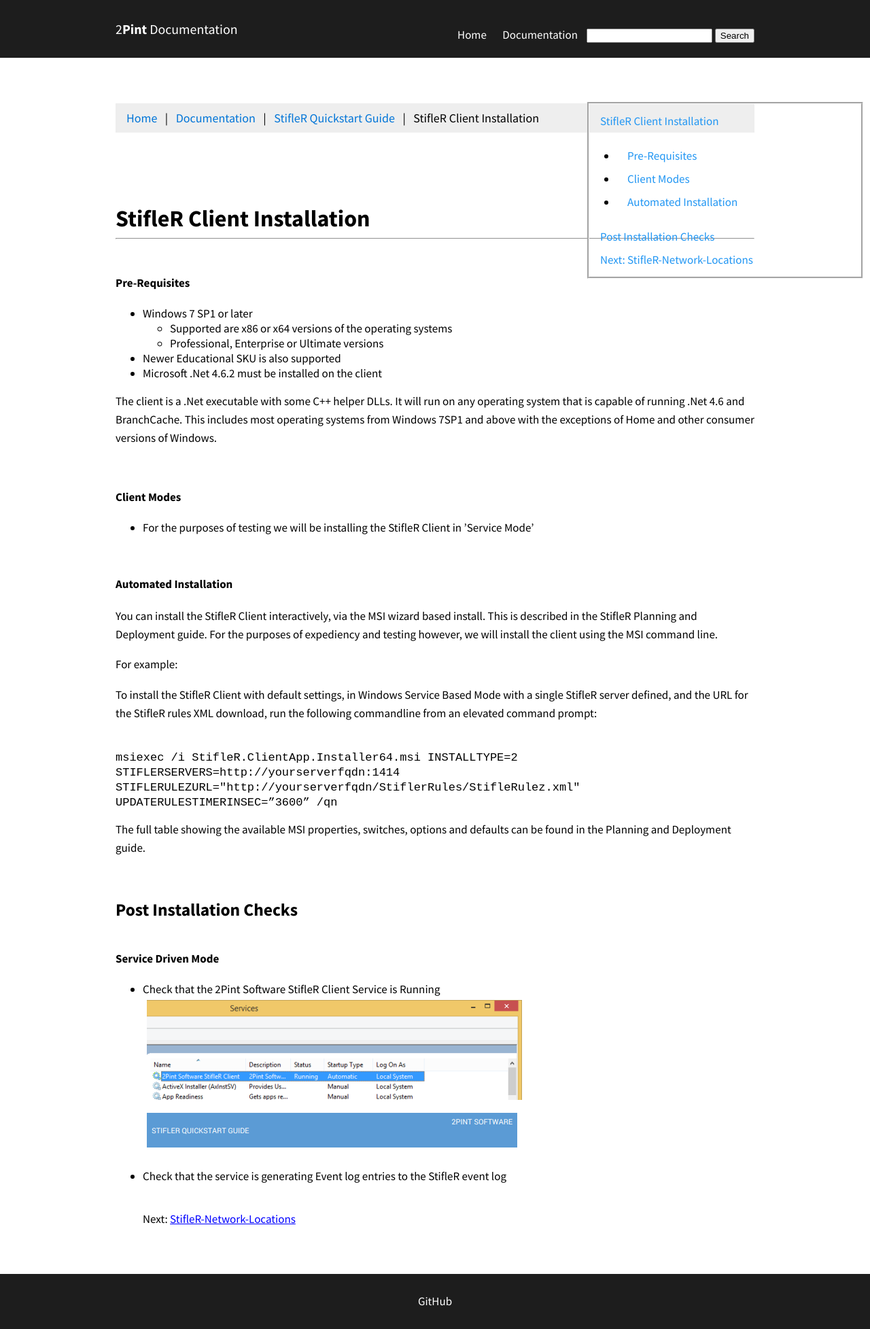
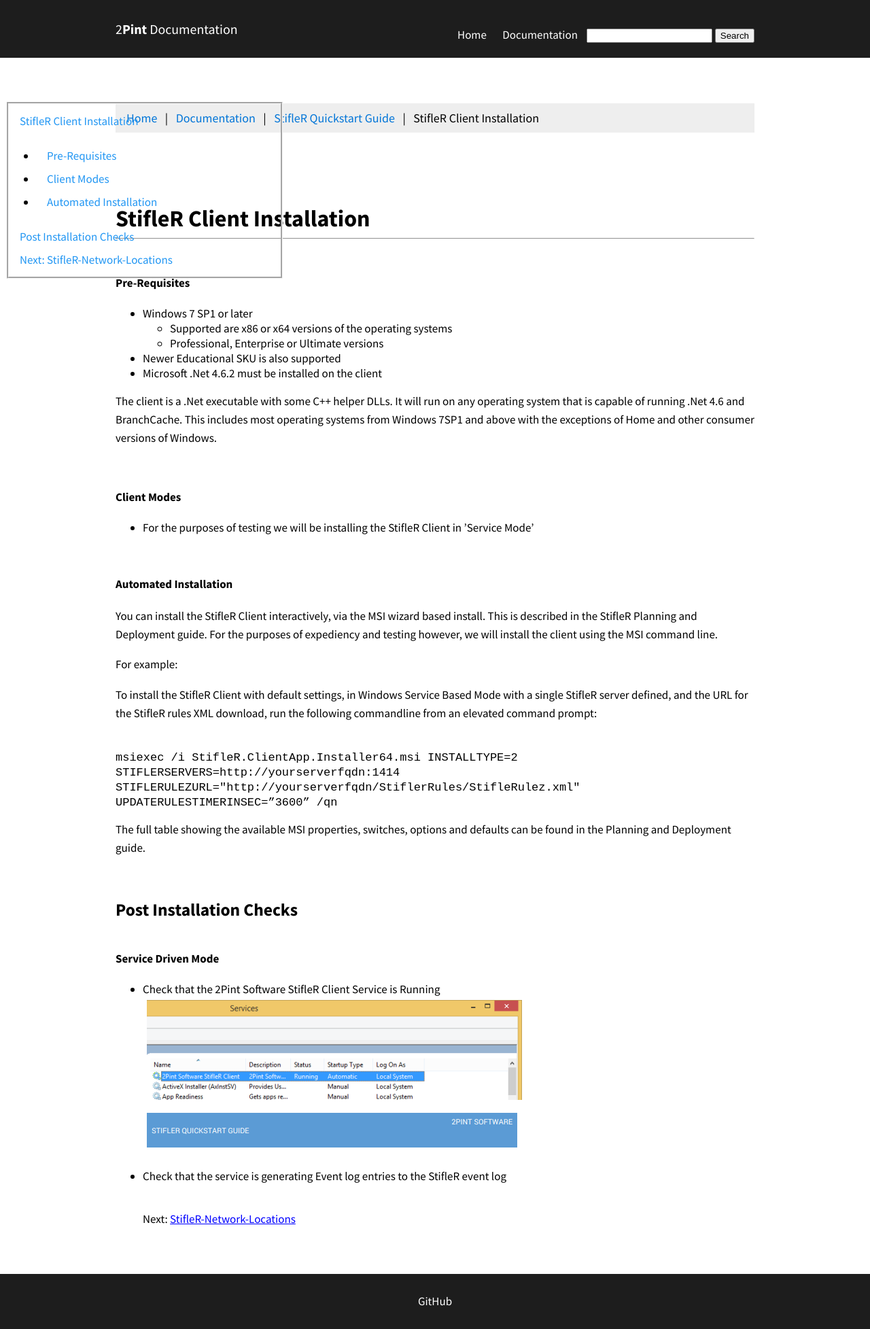
Before and after one commit to RoseSmithTest/2PintTest.github.io, a Jekyll site: the page built from docs/StifleRClientInstallation.html, in a window 1280 px wide. Shown: the whole page at 68% size. Built offline with Jekyll 4.4.1, drawn with Linux system fonts in a browser that asks for light colours.

Commit message:
Update style.css

```diff
--- a/css/style.css
+++ b/css/style.css
@@ -204,7 +204,7 @@ ul.breadcrumb li a:hover {
   position: fixed;
   z-index: 1;
   top: 150px;
-  right: 10px;
+  left: 10px;
   overflow-x: hidden;
   padding: 8px 0;
   border-style: groove;
```
